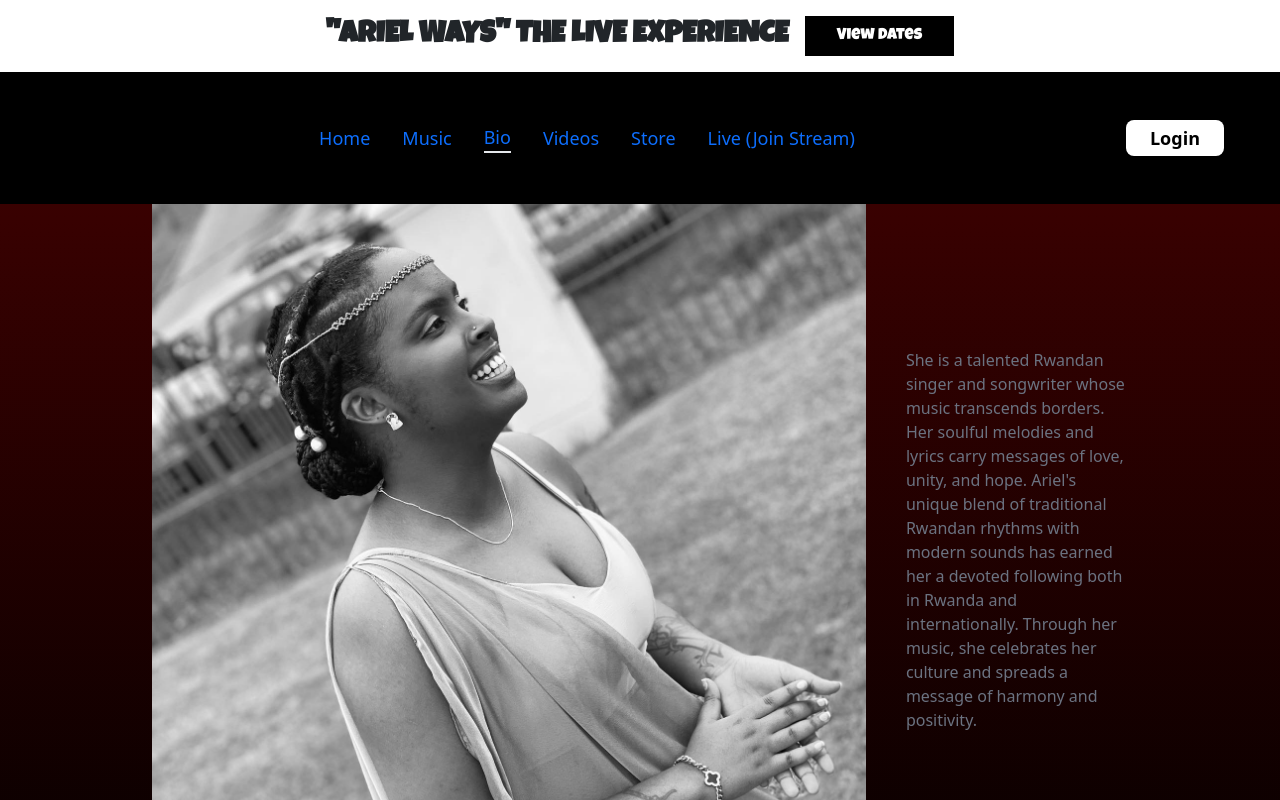
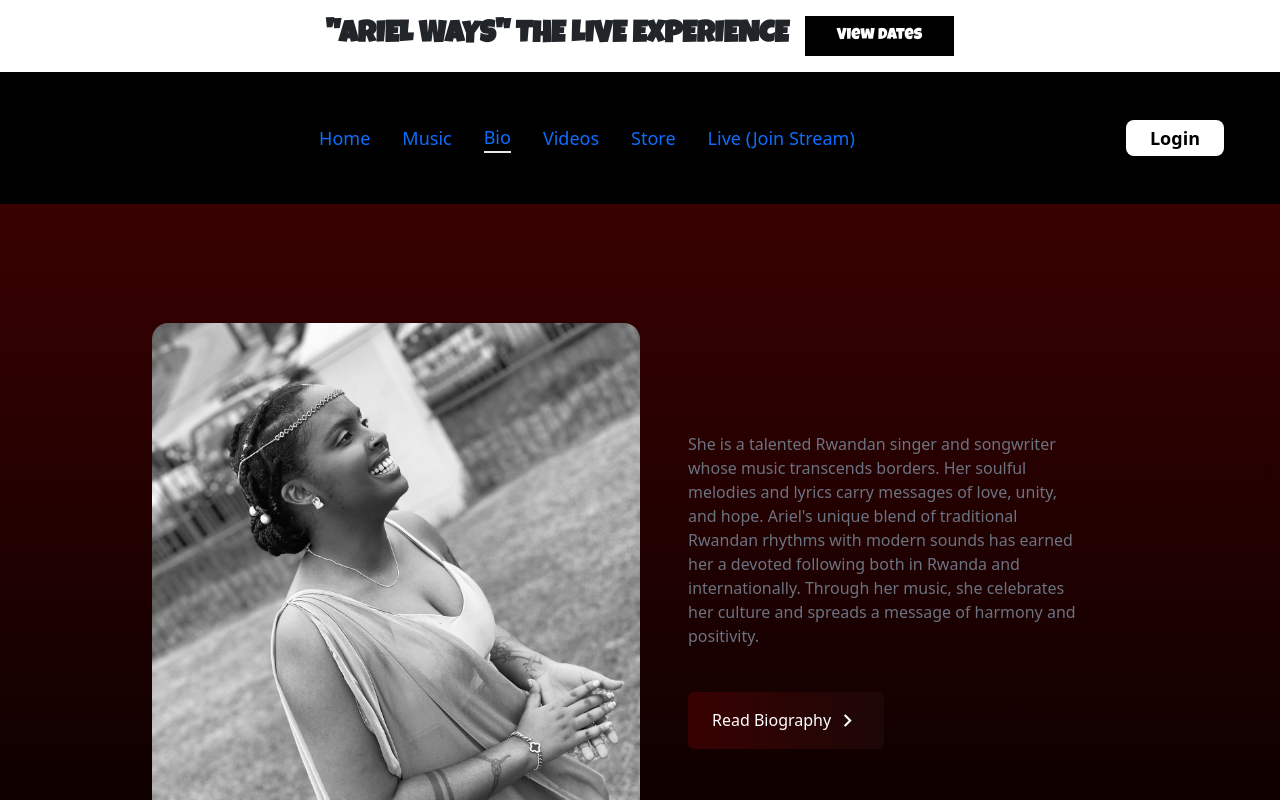
Before and after one commit to teta-Lena/AIC_frontend, a React (Vite) app: page /bio in a window 1280 px wide. Shown: the top 800 px of the page. Built offline with nearby package versions, Linux system fonts and the light colour scheme; no server answers.

Commit message:
Add vite.config.ts

```diff
--- a/src/components/biography/homeBio.jsx
+++ b/src/components/biography/homeBio.jsx
@@ -1,23 +1,22 @@
-/* eslint-disable react/no-unknown-property */
 import HeroImage from "@/assets/wayz/Inwedding.jpeg";
 import { MdOutlineKeyboardArrowRight } from "react-icons/md";
 
 const HomeBio = () => {
   return (
-    <div
-      name="home"
-      className="h-screen w-full bg-gradient-to-b from-bg-african to-black"
-    >
-      <div className="max-w-screen-lg mx-auto flex flex-col items-center justify-center h-full px-4 md:flex-row gap-3 space-x-6">
-        <div>
-          <img
-            src={HeroImage}
-            alt="my profile"
-            className="rounded-2xl mx-auto  md:w-full w-auto h-auto"
-          />
-        </div>
-        <div className="flex flex-col justify-center h-full text-black">
-          <p className="text-gray-500 py-4 max-w-md">
+    <div className="relative bg-gradient-to-b from-bg-african to-black overflow-hidden">
+      <div className="max-w-screen-lg mx-auto flex flex-col md:flex-row items-center justify-center min-h-screen px-4 space-y-6 md:space-y-0">
+
+      <div className="md:w-1/2">
+        <img
+          src={HeroImage}
+          alt="my profile"
+          className="rounded-2xl mx-auto mt-5 md:ml-0 md:mr-auto"
+        />
+      </div>
+
+
+        <div className="flex flex-col justify-center md:w-1/2 text-white md:p-12">
+          <p className="text-gray-500 max-w-lg">
             She is a talented Rwandan singer and songwriter whose music
             transcends borders. Her soulful melodies and lyrics carry messages
             of love, unity, and hope. Ariel's unique blend of traditional
@@ -41,6 +40,7 @@ const HomeBio = () => {
             </div>
           </div>
         </div>
+
       </div>
     </div>
   );
```
Also changed, not shown: vite.config.ts (renamed from vite.config.d.ts).
